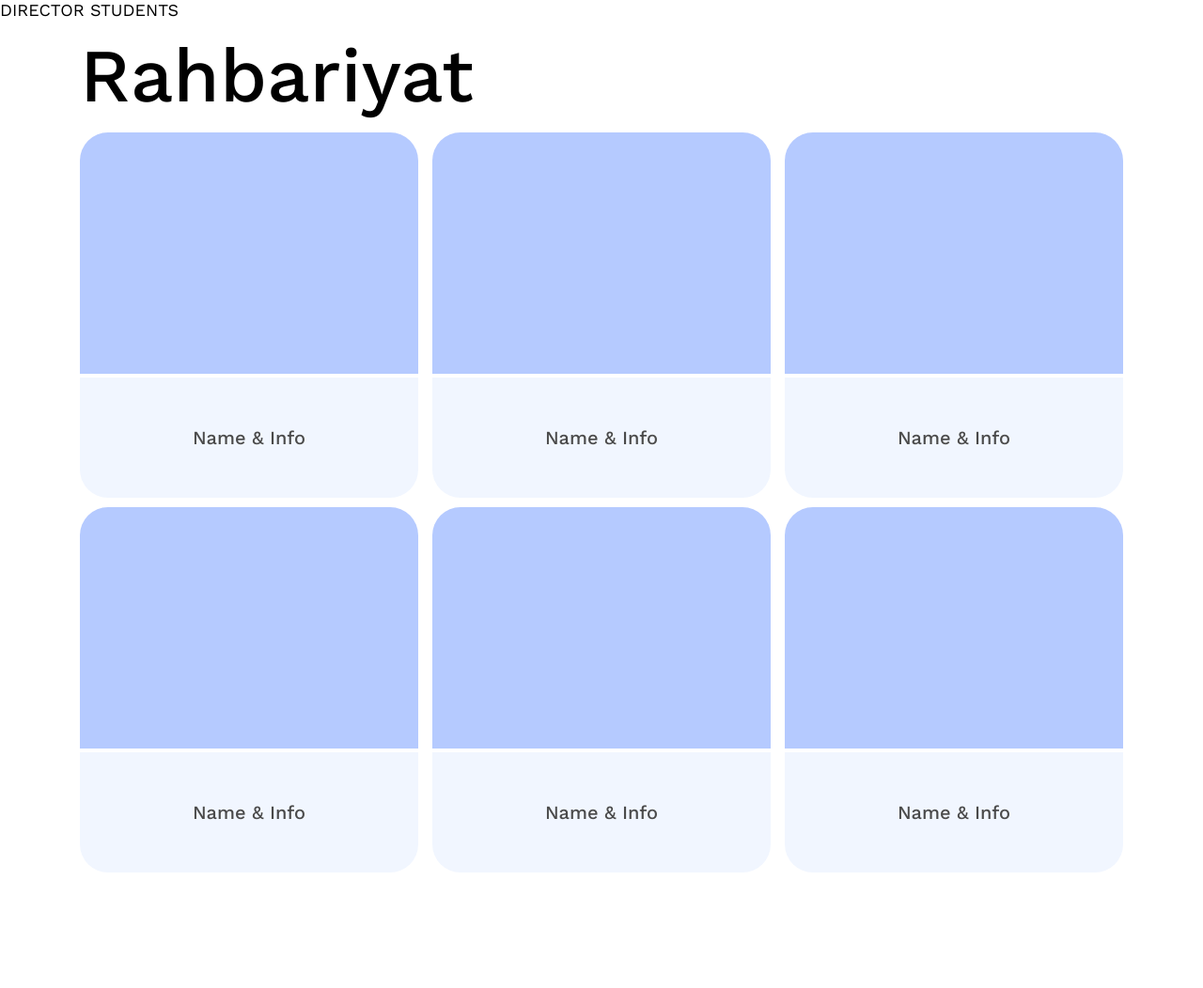
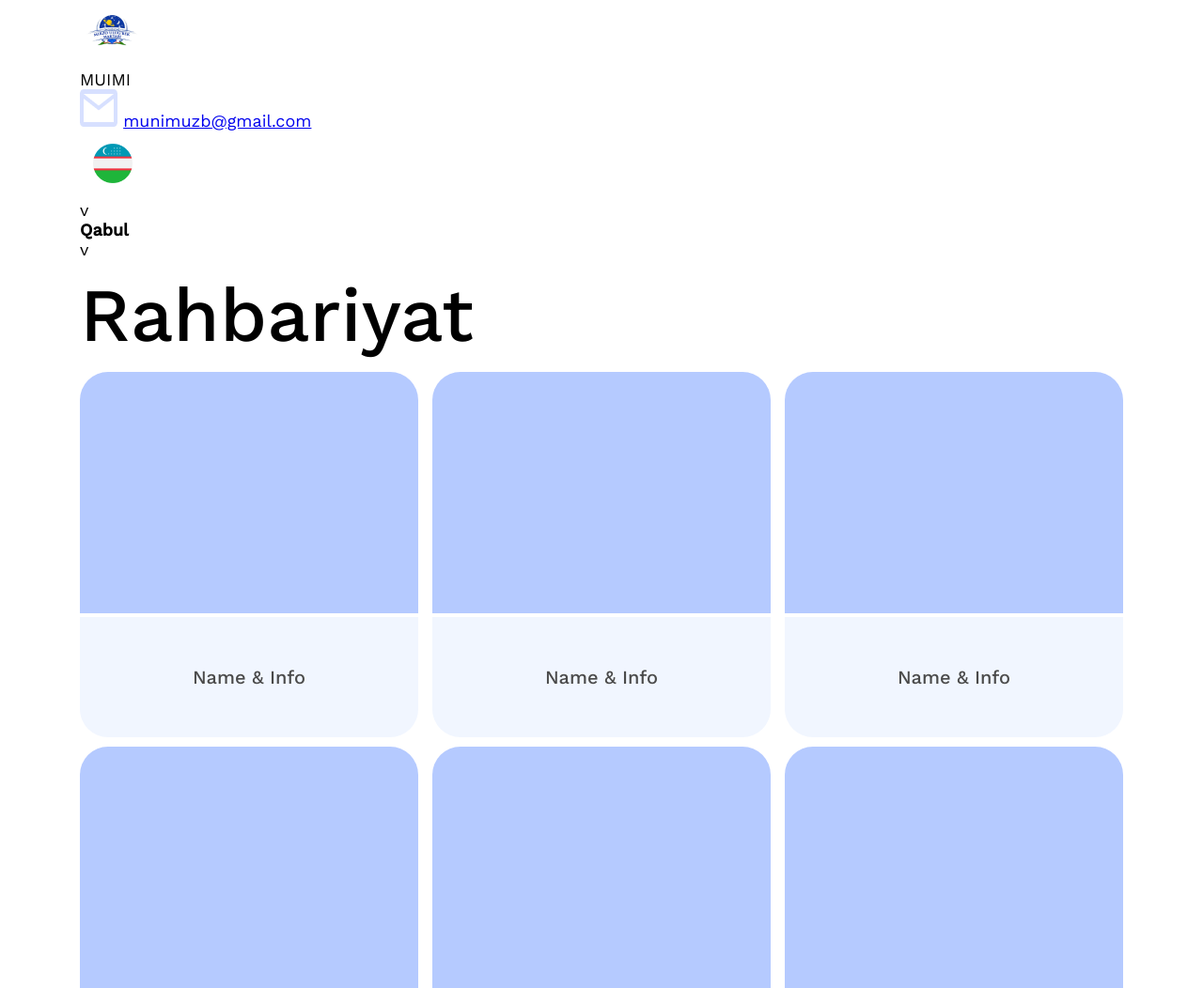
Before and after one commit to KamAkbar/MUNIMUZ, a plain HTML site: page managers.html in a window 1280 px wide. Shown: the top 1052 px of the page at 94% size. Before the commit the page ends 929 px from the top, so only its background shows below. Drawn offline with nearby package versions, Linux system fonts and the light colour scheme.

Commit message:
added: header

```diff
--- a/managers.html
+++ b/managers.html
@@ -8,8 +8,33 @@
     <title>MUIMIUZ - RAHBARIYAT</title>
 </head>
 <body>
-    <a href="./director.html" class="link">DIRECTOR</a>
-    <a href="./students.html" class="link">STUDENTS</a>
+     <header class="header container">
+      <div class="header-box">
+        <div class="header-logo-box">
+          <img
+            class="header-logo"
+            src="./img/MUNIM 1.png"
+            alt="logo"
+            width="70"
+            height="70"
+          />
+          <p class="header-logo-name">MUIMI</p>
+        </div>
+
+        <div class="header-email">
+          <img src="./img/Email.png" alt="email" height="40" width="40" />
+          <a class="header-gmail" href="#">munimuzb@gmail.com</a>
+        </div>
+        <div class="header-language">
+          <img src="./img/Uzb.png" alt="uzb" width="70" height="70" />
+          <p class="header-language-stick">v</p>
+        </div>
+        <div class="header-acceptance">
+          <h3 class="header-acceptance-word">Qabul</h3>
+          <p class="header-acceptance-stick">v</p>
+        </div>
+      </div>
+    </header>
     <!-- MANAGERS SECTION -->
     <section class="container">
         <h1 class="managers">Rahbariyat</h1>
```
